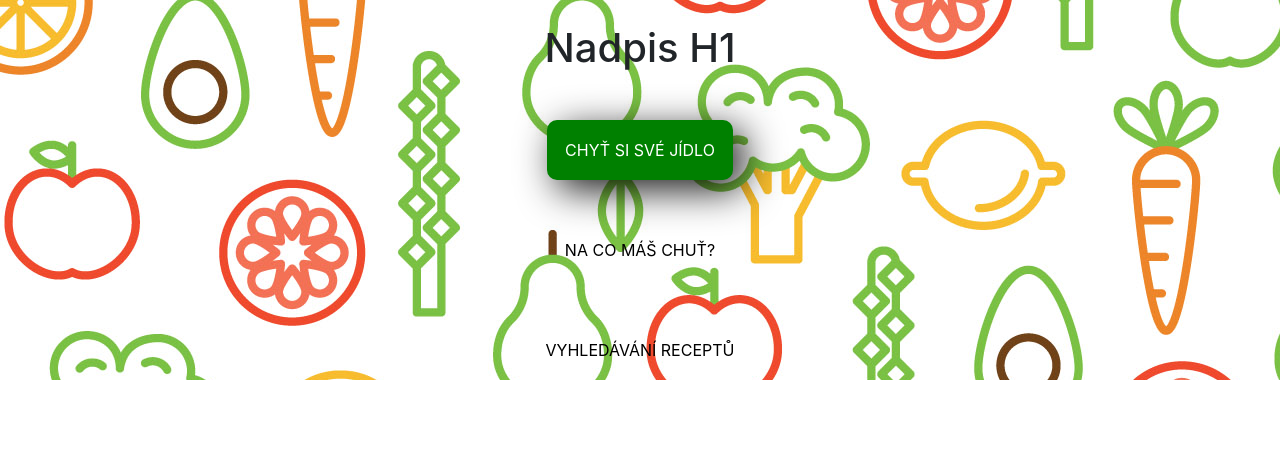
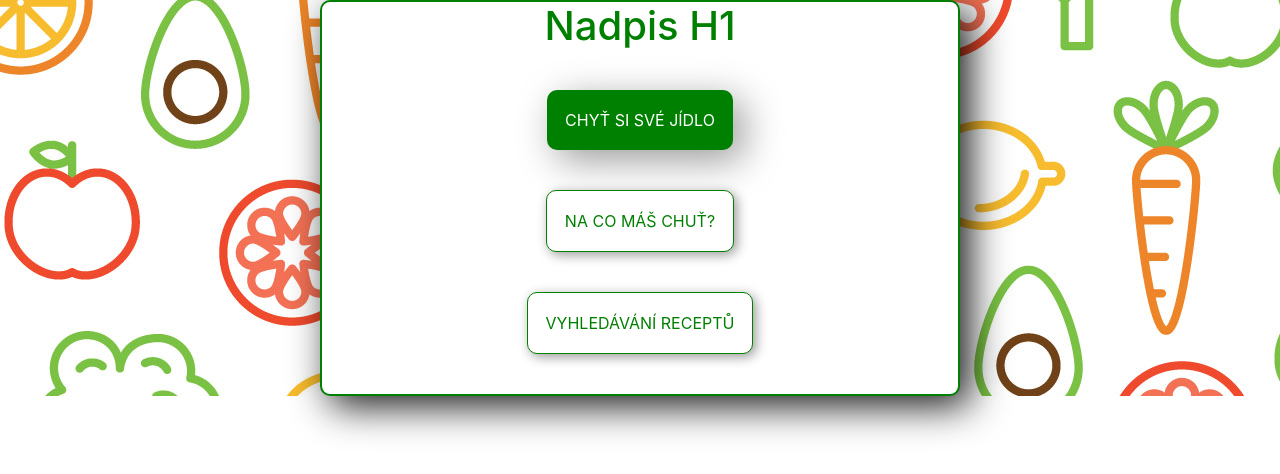
Before and after one commit to AnickaVargova/recepty-hrave-a-zdrave, a Vue app in the folder finalni-projekt/: page / in a window 1280 px wide. Shown: the top 474 px of the page. Built offline with nearby package versions, Linux system fonts and the light colour scheme.

Commit message:
hlavni stranka2

```diff
--- a/finalni-projekt/src/views/Home.vue
+++ b/finalni-projekt/src/views/Home.vue
@@ -1,59 +1,60 @@
 <template>
   <div class="okno container-fluid bg img-fluid">
-     <div class="row">
-       <div class="col-md-12 text-center mt-4">
-         <h1>Nadpis H1</h1>
+
+
+      <div class="row justify-content-center ">
+        <div class="col-md-6 pozadi">
+          <h1 class="text-center">Nadpis H1</h1>
+
+          <button class="btn btn-primary">
+            <router-link to="/hra1">CHYŤ SI SVÉ JÍDLO</router-link>
+          </button>
+          <button class="btn btn-outline-secondary">
+            <router-link to="/hra2">NA CO MÁŠ CHUŤ?</router-link>
+          </button>
+          <button class="btn btn-outline-secondary">
+            <router-link to="/vyhledavani">VYHLEDÁVÁNÍ RECEPTŮ</router-link>
+          </button>
+        </div>
       </div>
     </div>
 
-     <div class="">
-       <div class="">
-      <button class="btn btn-primary"><router-link to="/hra1">CHYŤ SI SVÉ JÍDLO</router-link></button>
-      <button class="btn btn-outline-secondary"><router-link to="/hra2">NA CO MÁŠ CHUŤ?</router-link></button>
-      <button class="btn btn-outline-secondary"><router-link to="/vyhledavani">VYHLEDÁVÁNÍ RECEPTŮ</router-link></button>
-     </div>
-
-    </div>
-
-  </div>
 </template>
 
 <script>
-
-export default {
-
-}
+export default {};
 </script>
 <style>
 
-.odkaz{
-  color:white;
-  font-weight: 600;
+h1{
+  color: green;
+
 }
-.odkaz:hover,
-.odkaz:active{
-  text-decoration:none;
-  color: white;
+
+.pozadi{
+  background-color: white;
+  border: 2px solid green;
+  box-shadow: 10px 10px 38px 0px rgba(0, 0, 0, 0.9);
+  border-radius: 10px;
 }
-.bg{
+
+.bg {
   background-image: url("./../assets/images/navrhpozadi2.jpg");
   height: auto;
   margin: auto;
   opacity: 1;
 }
 
-.prazde-misto2{
-  height:300px;
-}
 
-#app .btn-primary{
-box-shadow: 10px 10px 38px 0px rgba(0,0,0,0.9);
-border:darkgrey;
+
+#app .btn-primary {
+  box-shadow: 10px 10px 38px 0px rgba(0, 0, 0, 0.4);
+  border: darkgrey;
   border-radius: 10px;
   display: block;
   margin: 40px auto;
   padding: 18px;
-background-color:green;
+  background-color: green;
   color: white;
 }
 
@@ -61,50 +62,46 @@ color: white;
   color: white;
 }
 
-
 #app .btn-primary a:hover {
   text-decoration: none;
+  font-weight: 600;
 }
 
 #app .btn-primary:hover,
-#app .btn-primary:active{
- color:white;
- border: 2px solid white;
+#app .btn-primary:active {
+  color: white;
+  border: 3px solid white;
   background-color: darkgreen;
   transition-duration: 0.1s;
   text-decoration: none;
 }
 
-#app .btn-outline-secondary{
-/* box-shadow: 10px 10px 38px 0px rgba(0,0,0,0.9); */
-border:green;
+#app .btn-outline-secondary {
+  box-shadow: 3px 3px 12px 0px rgba(0, 0, 0, 0.4);
+  border: 1.5px solid green;
   border-radius: 10px;
   display: block;
   margin: 40px auto;
   padding: 18px;
-color: black;
+  background-color: white;
 }
 
 #app .btn-outline-secondary a {
- color: black;
+  color: green;
 }
 
 #app .btn-outline-secondary:hover,
-#app .btn-outline-secondary:active{
-border: 2px solid green;
+#app .btn-outline-secondary:active {
+  border: 3px solid green;
   transition-duration: 0.1s;
+  font-weight: 600;
+}
+
+#app .btn-outline-secondary a:hover,
+#app .btn-outline-secondary a:active {
+  color: green;
+  text-decoration: none;
 }
 
 
-@media (min-width: 600px){
-  .prazde-misto{
-    height: 250px;
-  }
-}
-@media (max-width: 600px){
-.prazde-misto{
-  height: 150px;
-}
-}
-
 </style>
```
Lines whose indentation alone changed are shown as unchanged.
